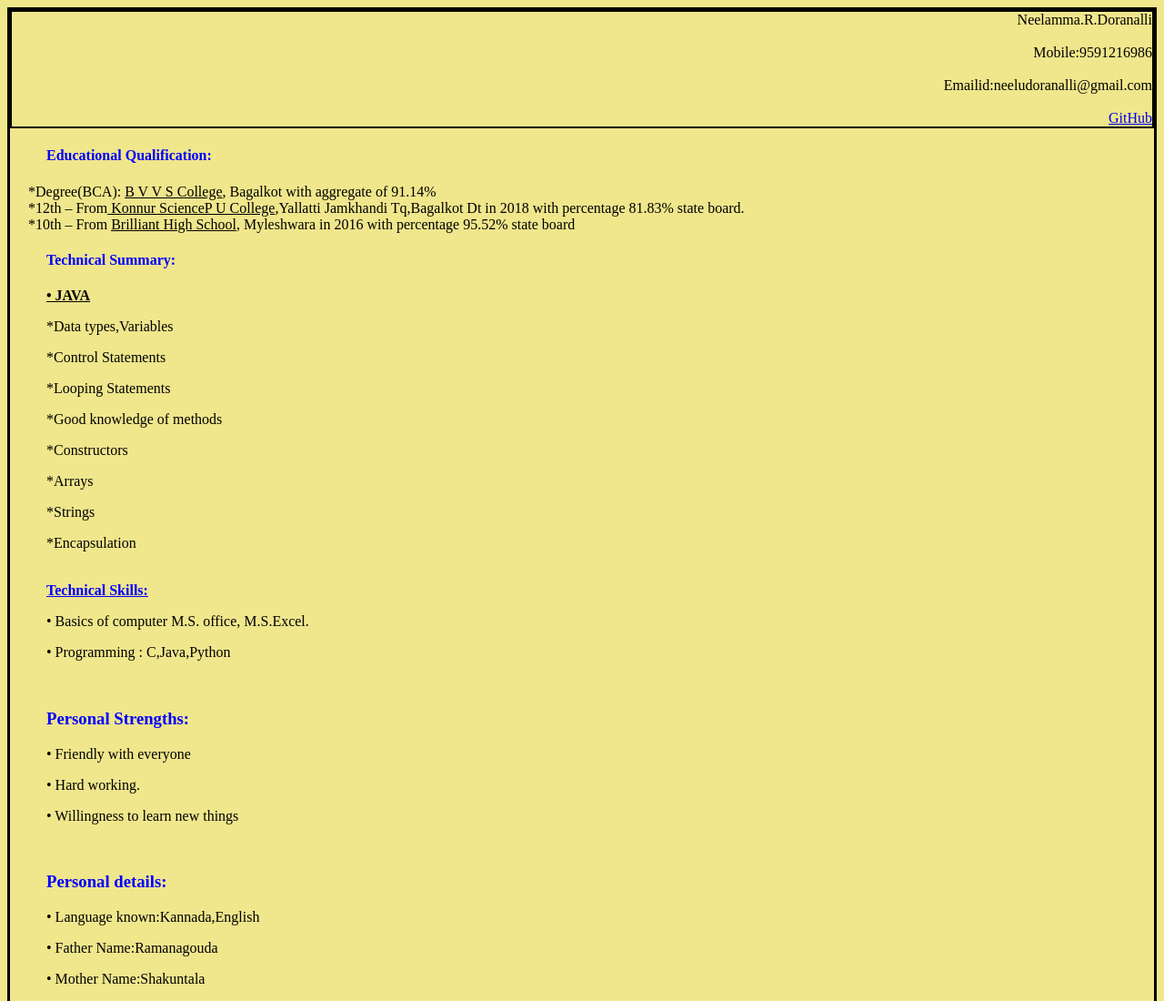
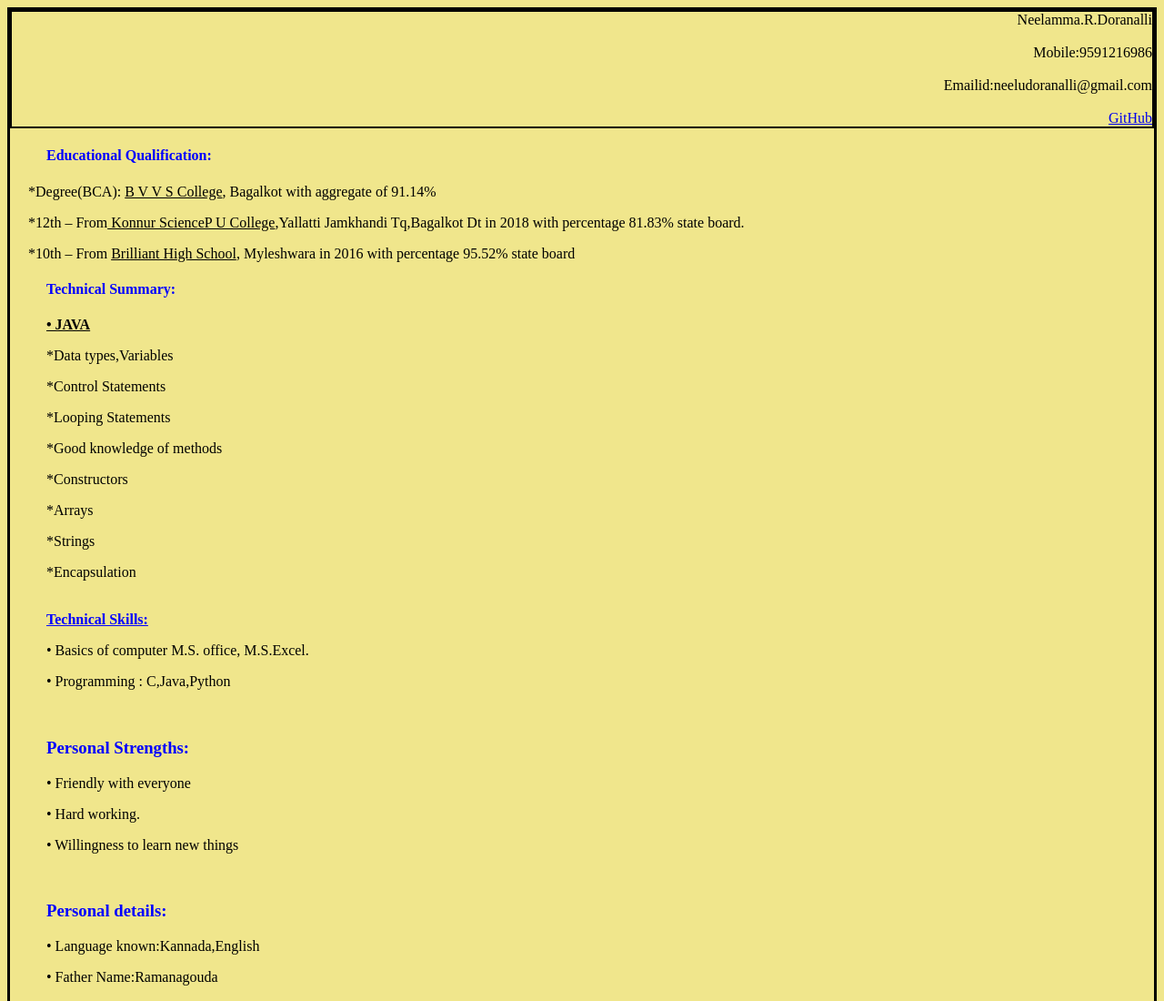
Before and after one commit to neeludoranalli/Resume, a plain HTML site: page index.html in a window 1280 px wide. Shown: the top 1100 px of the page at 91% size. Drawn offline with Linux system fonts and the light colour scheme.

Commit message:
Update index.html

```diff
--- a/index.html
+++ b/index.html
@@ -19,12 +19,13 @@ Emailid:neeludoranalli@gmail.com
 <b><h4 style="color:blue;padding-left: 40px;">Educational Qualification:</h4></b>
 <p style="padding-left: 20px;">
 *Degree(BCA): <u> B V V S College</u>, Bagalkot with aggregate of 91.14%
-<br>
+</p>
+<p style="padding-left: 20px;">
 *12th – From<u> Konnur ScienceP U College</u>,Yallatti Jamkhandi Tq,Bagalkot Dt in 2018
 with percentage 81.83% state board.
-<br>
+</p>
+<p style="padding-left: 20px;">
 *10th – From <u> Brilliant High School</u>, Myleshwara in 2016 with percentage 95.52% state board
-<br>
 </p>
 
 <h4 style="color:blue;padding-left: 40px;">Technical Summary: </h4>
```
